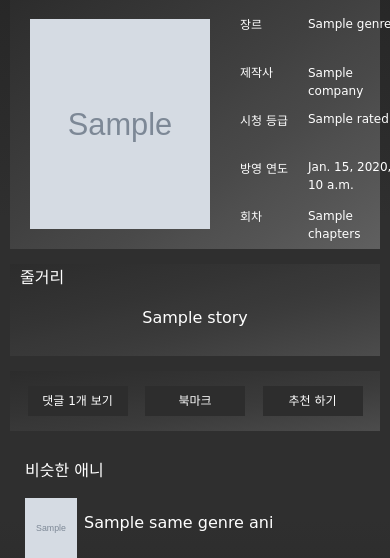
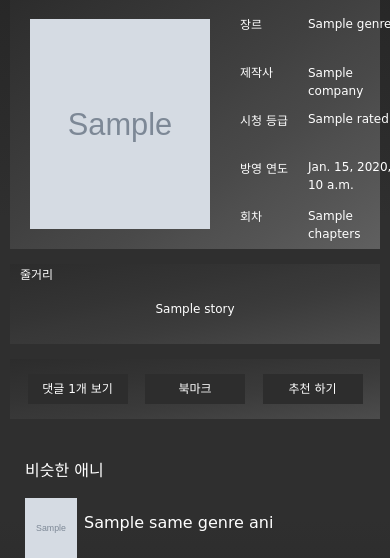
Before and after one commit to songheewon/10Taku, a Django app: template templates/animation/detail.html in a window 390 px wide. Shown: the part 186-744 px from the top of the page. Run offline with Django 4.2, Linux system fonts and the light colour scheme; the template is opened without the code that fills it: most values are stand-ins (such as "Sample title", 1, 10 or a date in 2020); grey boxes marked "Sample" are stand-in pictures; some libraries are stand-ins or nearby versions; some web fonts are replaced.

Commit message:
1. merge후 살짝 수정

```diff
--- a/animation/views.py
+++ b/animation/views.py
@@ -52,7 +52,7 @@ def main_view(request):
         genre_ani_info[main_genre] = ani_info_list
 
     # 유저 기반 추천 모델
-    if len(Recommend.objects.filter(user__id=user.id)) > 0:
+    if len(Recommend.objects.filter(user__id=user.id)) > 0 and len(Recommend.objects.all()) > len(Recommend.objects.filter(user__id=user.id)):
         user_ratings = pd.DataFrame(list(Recommend.objects.all().values()))
         user_ratings.set_index('id', inplace=False)
         user_ratings = user_ratings[['user_id', 'animation_id']]
--- a/static/style/detail.css
+++ b/static/style/detail.css
@@ -322,4 +322,7 @@ body.modal-open {
         margin-left: 7%;
         margin-top: 30%;
     }
+    .summary-text, .summary-txt {
+        font-size: 12px;
+    }
 }
--- a/templates/animation/detail.html
+++ b/templates/animation/detail.html
@@ -75,7 +75,7 @@
             </div>
             <div class="anime-summary-box">
                 <p class="summary-txt">줄거리</p>
-                <p>{{ animation.story }}</p>
+                <p class="summary-text">{{ animation.story }}</p>
             </div>
             <div class="anime-btn-box">
                 <button class="comment-btn" data-toggle="modal" data-target="#commentmodal">
--- a/templates/animation/mainpage.html
+++ b/templates/animation/mainpage.html
@@ -51,7 +51,7 @@
 
         <header class="genre-header">
             <div class="genre-name">
-                <i class="fa-solid fa-heart"></i> <span id="userliked" class="like-txt">추천</span>
+                <i class="fa-solid fa-heart"></i> <span id="userliked" class="like-txt">다른 유저추천</span>
             </div>
         </header>
         <div class="genre">
```
